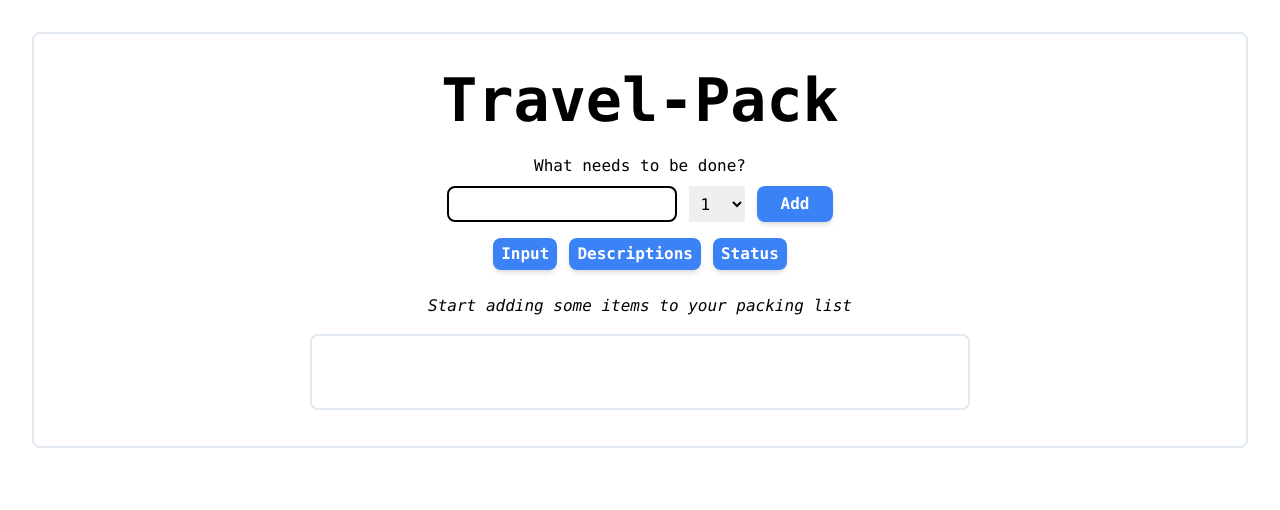
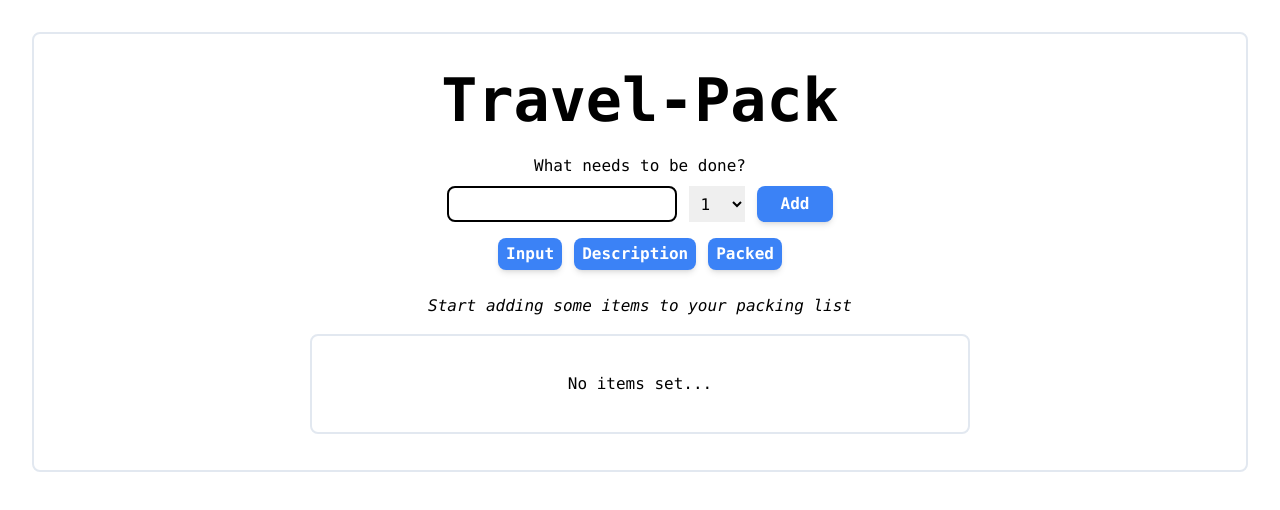
Before and after one commit to MintyFreshBun/Travel-Pack, a React (Vite) app: page / in a window 1280 px wide. Shown: the top 510 px of the page. Built offline with nearby package versions, Linux system fonts and the light colour scheme.

Commit message:
Finished and Polished ready to set has 1.0 version
All the fixes and polish is done for now, and this is a good start to set it has a version 1.0 . From this i will be making better improvements or new features but will be a diferent branch

```diff
--- a/src/components/Form.jsx
+++ b/src/components/Form.jsx
@@ -34,7 +34,7 @@ function Form({ onAddItems }) {
           onChange={(e) => setDescription(e.target.value)}
         />
         <select
-          className="p-1 px-2"
+          className="p-1 px-2 "
           value={quantity}
           onChange={(e) => setQuantity(Number(e.target.value))}
         >
--- a/src/components/ListRender.jsx
+++ b/src/components/ListRender.jsx
@@ -13,6 +13,7 @@ function ListRender({ items, onToggleItem, onDeleteItem }) {
             onDeleteItem={onDeleteItem}
           />
         ))}
+        {items == 0 ? "No items set..." : ""}
       </ul>
     </div>
   );
--- a/src/components/SortBtns.jsx
+++ b/src/components/SortBtns.jsx
@@ -1,58 +1,15 @@
-//import { useState } from "react";
+import BtnType from "./sortingBtn";
 
 function SortBtns({ items, onSortItems }) {
-  //const [sortBy, setSortBy] = useState("input");
-
-  function sortItems(sortParam) {
-    let sortedItems;
-
-    if (sortParam === "input")
-      sortedItems = items.slice().sort((a, b) => Number(a.id) - Number(b.id));
-    if (sortParam === "description")
-      sortedItems = items
-        .slice()
-        .sort((a, b) => a.description.localeCompare(b.description));
-    if (sortParam === "packed")
-      sortedItems = items
-        .slice()
-        .sort((a, b) => Number(a.packed) - Number(b.packed));
-
-    onSortItems(sortedItems);
-  }
-
   return (
     <div className="flex justify-center gap-3 mb-2">
-      <button
-        type="button"
-        className="btn-primary"
-        aria-pressed="true"
-        onClick={() => {
-          sortItems("input");
-        }}
-      >
-        <span className="visually-hidden">Input</span>
-      </button>
-
-      <button
-        type="button"
-        className="btn-primary"
-        aria-pressed="false"
-        onClick={() => {
-          sortItems("description");
-        }}
-      >
-        <span className="visually-hidden">Descriptions</span>
-      </button>
-      <button
-        type="button"
-        className="btn-primary"
-        aria-pressed="false"
-        onClick={() => {
-          sortItems("packed");
-        }}
-      >
-        <span className="visually-hidden">Status</span>
-      </button>
+      <BtnType items={items} onSortItems={onSortItems} sortType={"input"} />
+      <BtnType
+        items={items}
+        onSortItems={onSortItems}
+        sortType={"description"}
+      />
+      <BtnType items={items} onSortItems={onSortItems} sortType={"packed"} />
     </div>
   );
 }
--- /dev/null
+++ b/src/components/sortingBtn.jsx
@@ -0,0 +1,35 @@
+function BtnType({ items, onSortItems, sortType }) {
+  // we want the items to have a name, status and quataty
+
+  function sortItems(sortParam) {
+    let sortedItems;
+
+    if (sortParam === "input")
+      sortedItems = items.slice().sort((a, b) => Number(a.id) - Number(b.id));
+    if (sortParam === "description")
+      sortedItems = items
+        .slice()
+        .sort((a, b) => a.description.localeCompare(b.description));
+    if (sortParam === "packed")
+      sortedItems = items
+        .slice()
+        .sort((a, b) => Number(a.packed) - Number(b.packed));
+
+    onSortItems(sortedItems);
+  }
+
+  return (
+    <button
+      type="button"
+      className="btn-primary"
+      aria-pressed="true"
+      onClick={() => {
+        sortItems(sortType);
+      }}
+    >
+      <span className="visually-hidden capitalize">{sortType}</span>
+    </button>
+  );
+}
+
+export default BtnType;
```
